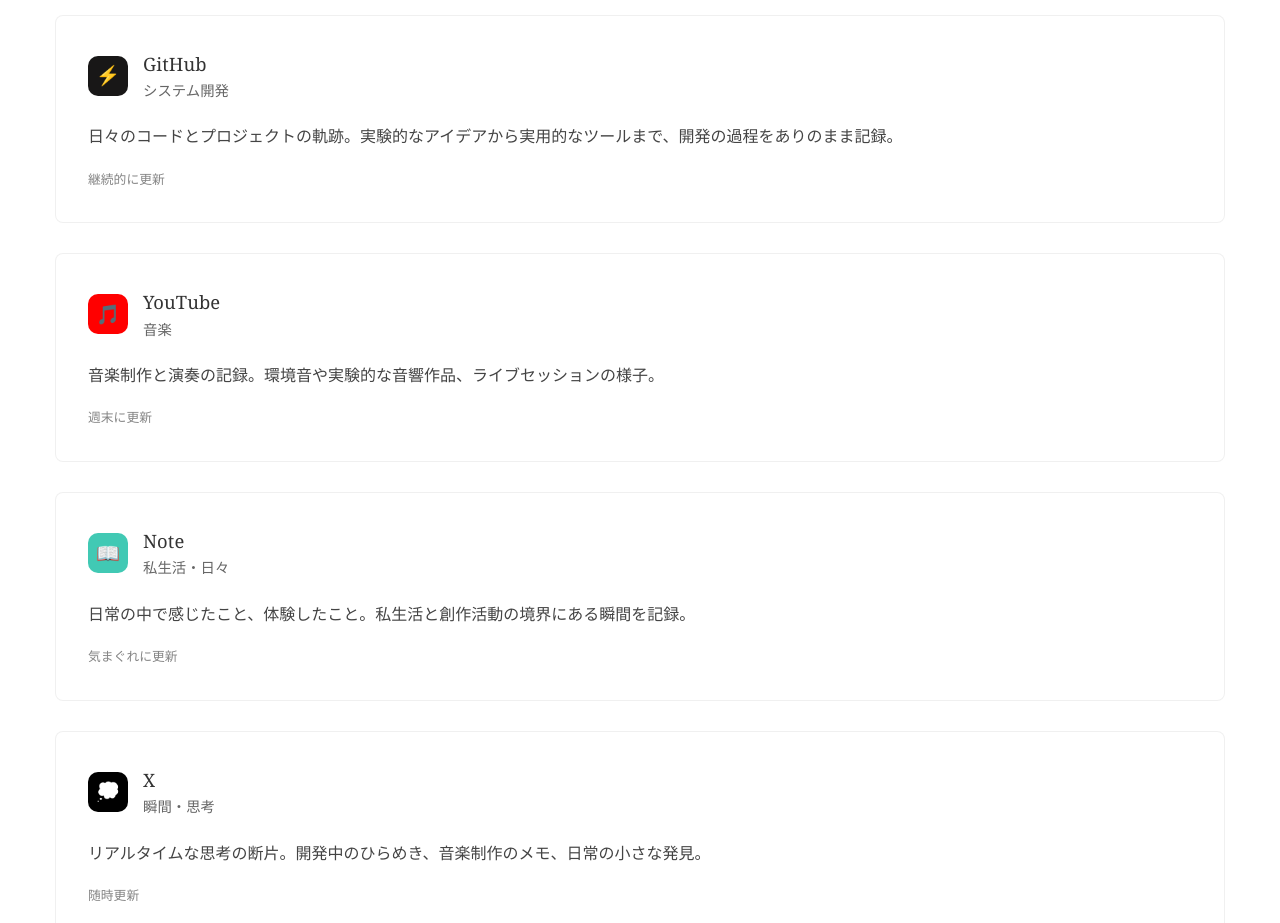
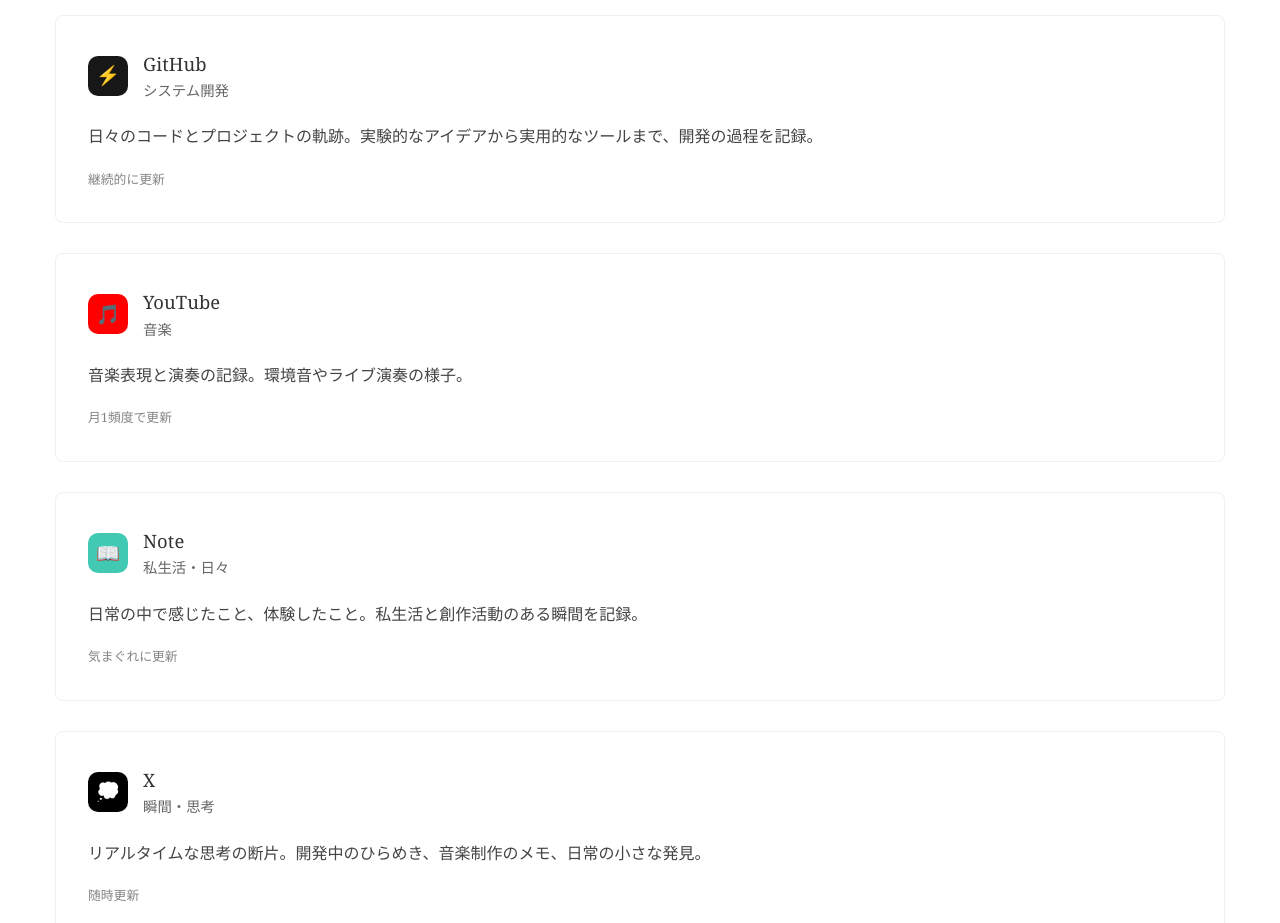
Before and after one commit to gokipon/gokipon.github.io, a plain HTML site: page index.html in a window 1280 px wide. Shown: the part 1220-2143 px from the top of the page. Drawn offline with Linux system fonts and the light colour scheme.

Commit message:
Refine content in index.html for clarity and consistency. Updated descriptions in the activity sections and adjusted update frequency notes.

```diff
--- a/index.html
+++ b/index.html
@@ -384,7 +384,7 @@
                         </div>
                     </div>
                     <div class="activity-content">
-                        日々のコードとプロジェクトの軌跡。実験的なアイデアから実用的なツールまで、開発の過程をありのまま記録。
+                        日々のコードとプロジェクトの軌跡。実験的なアイデアから実用的なツールまで、開発の過程を記録。
                     </div>
                     <div class="last-updated">継続的に更新</div>
                 </div>
@@ -414,9 +414,9 @@
                         </div>
                     </div>
                     <div class="activity-content">
-                        音楽制作と演奏の記録。環境音や実験的な音響作品、ライブセッションの様子。
+                        音楽表現と演奏の記録。環境音やライブ演奏の様子。
                     </div>
-                    <div class="last-updated">週末に更新</div>
+                    <div class="last-updated">月1頻度で更新</div>
                 </div>
 
                 <!-- Note -->
@@ -429,7 +429,7 @@
                         </div>
                     </div>
                     <div class="activity-content">
-                        日常の中で感じたこと、体験したこと。私生活と創作活動の境界にある瞬間を記録。
+                        日常の中で感じたこと、体験したこと。私生活と創作活動のある瞬間を記録。
                     </div>
                     <div class="last-updated">気まぐれに更新</div>
                 </div>
```
